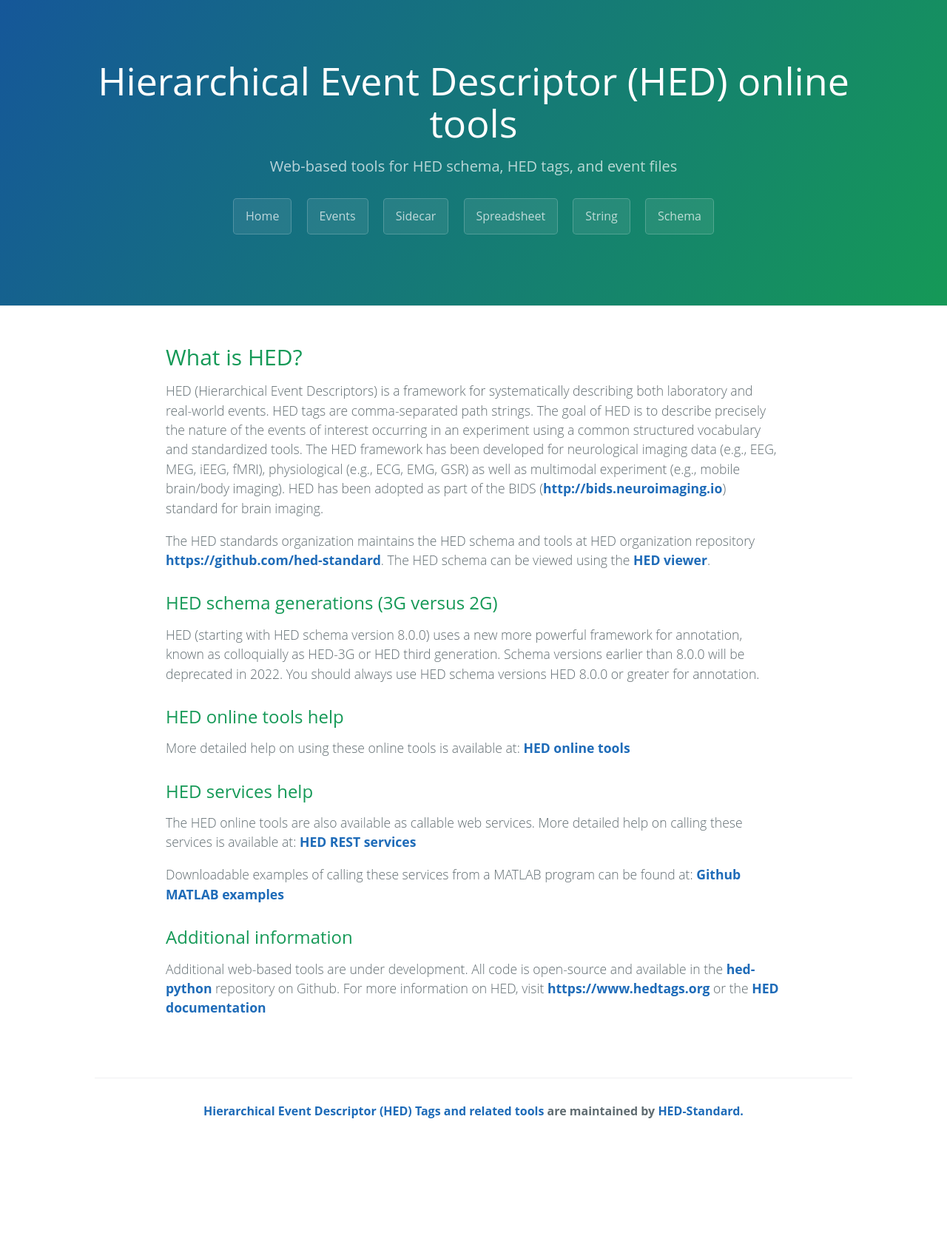
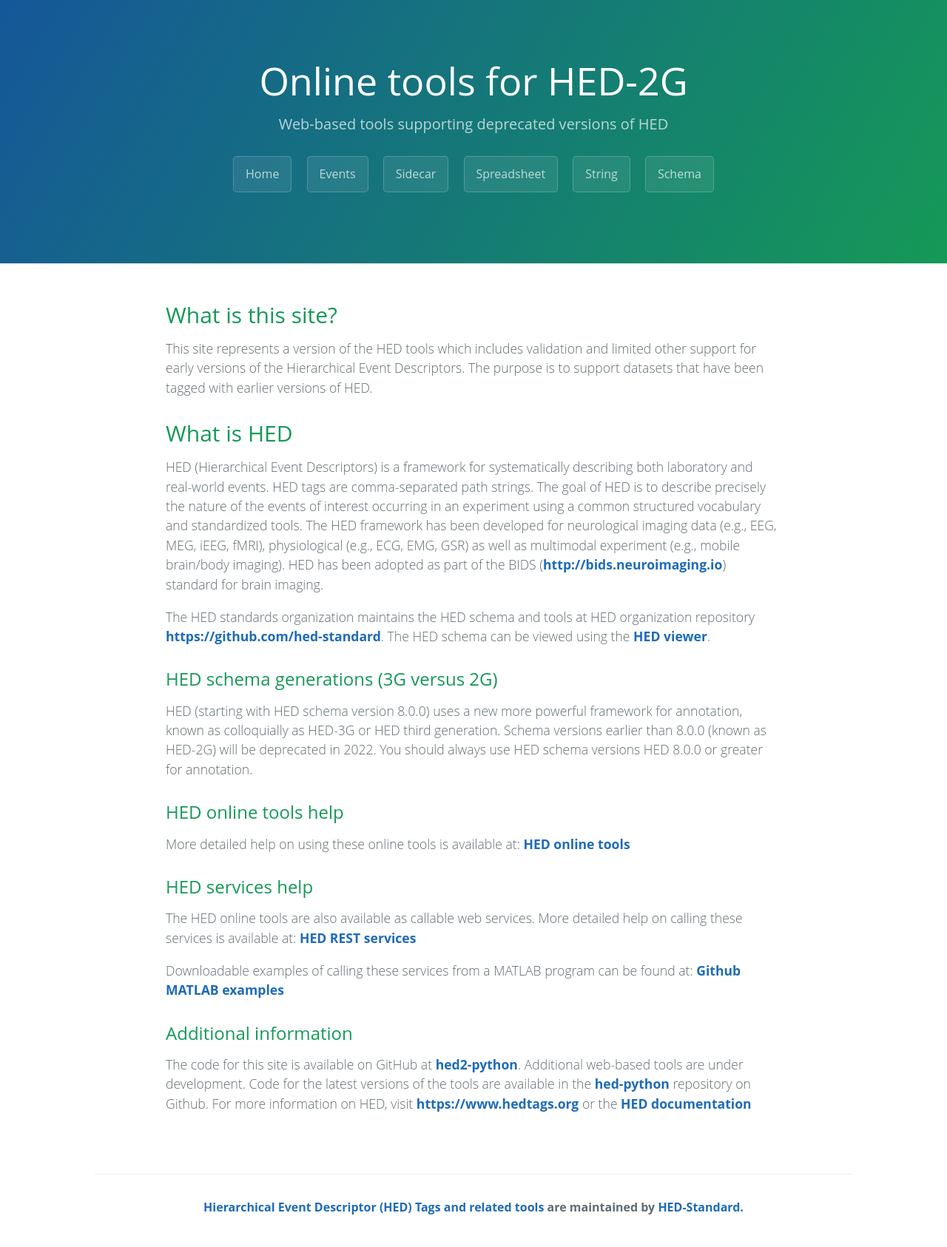
Before and after one commit to hed-standard/hed2-python, a Python web app: template web2tools/hedweb/templates/hed-tools-home.html in a window 1280 px wide. Shown: the whole page at 74% size. Before the commit the page ends 1512 px from the top, so only its background shows below. Run offline with Jinja, Linux system fonts and the light colour scheme; the template is opened without the code that fills it, so the values that code supplies are empty; some libraries are stand-ins or nearby versions.

```diff
--- a/web2tools/hedweb/templates/hed-tools-home.html
+++ b/web2tools/hedweb/templates/hed-tools-home.html
@@ -1,6 +1,11 @@
 {% extends "layout.html" %}
 {% block content %}
-    <h2>What is HED?</h2>
+    <h2>What is this site?</h2>
+    <p>This site represents a version of the HED tools which includes validation and limited other support for
+        early versions of the Hierarchical Event Descriptors.  The purpose is to support datasets that have
+        been tagged with earlier versions of HED.</p>
+
+    <h2>What is HED</h2>
     <p>HED (Hierarchical Event Descriptors) is a framework for systematically describing both laboratory and real-world
         events. HED tags are comma-separated path strings. The goal of HED is to describe precisely the nature of the
         events of interest occurring in an experiment using a common structured vocabulary and standardized tools.
@@ -17,8 +22,9 @@
     <h3>HED schema generations (3G versus 2G)</h3>
     <p>
         HED (starting with HED schema version 8.0.0) uses a new more powerful framework for annotation,
-        known as colloquially as HED-3G or HED third generation. Schema versions earlier than 8.0.0 will be
-        deprecated in 2022. You should always use HED schema versions HED 8.0.0 or greater for annotation.
+        known as colloquially as HED-3G or HED third generation. Schema versions earlier than 8.0.0
+        (known as HED-2G) will be deprecated in 2022. You should always use HED schema versions
+        HED 8.0.0 or greater for annotation.
     </p>
 
     <h3>HED online tools help</h3>
@@ -39,8 +45,10 @@
      </p>
     <h3>Additional information</h3>
     <p>
-        Additional web-based tools are under development. All code is open-source and available in the
-        <a href="https:/github.com/hed-standard/hed-python"><b>hed-python</b></a> repository on Github.
+        The code for this site is available on GitHub at
+        <a href="https:/github.com/hed-standard/hed2-python"><b>hed2-python</b></a>.
+        Additional web-based tools are under development. Code for the latest versions of the tools are
+        available in the <a href="https:/github.com/hed-standard/hed-python"><b>hed-python</b></a> repository on Github.
         For more information on HED, visit <a href="https://www.hedtags.org"><b>https://www.hedtags.org</b></a>
         or the <a href="https://hed-specification.readthedocs.io/en/latest/index.html"><b>HED documentation</b></a>
     </p>
--- a/web2tools/hedweb/templates/layout.html
+++ b/web2tools/hedweb/templates/layout.html
@@ -25,8 +25,8 @@
 </head>
 <body>
 <section class="page-header">
-    <h1 class="project-name">Hierarchical Event Descriptor (HED) online tools</h1>
-    <h2 class="project-tagline">Web-based tools for HED schema, HED tags, and event files</h2>
+    <h1 class="project-name">Online tools for HED-2G</h1>
+    <h2 class="project-tagline">Web-based tools supporting deprecated versions of HED</h2>
     <a href="{{ url_for('route_blueprint.render_home_page') }}" class="btn"
     data-toggle="tooltip" data-placement="bottom" title="Overview of online HED tools">Home</a>
     <a href="{{ url_for('route_blueprint.render_events_form') }}" class="btn"
```
Also changed, not shown: 1 other file.
